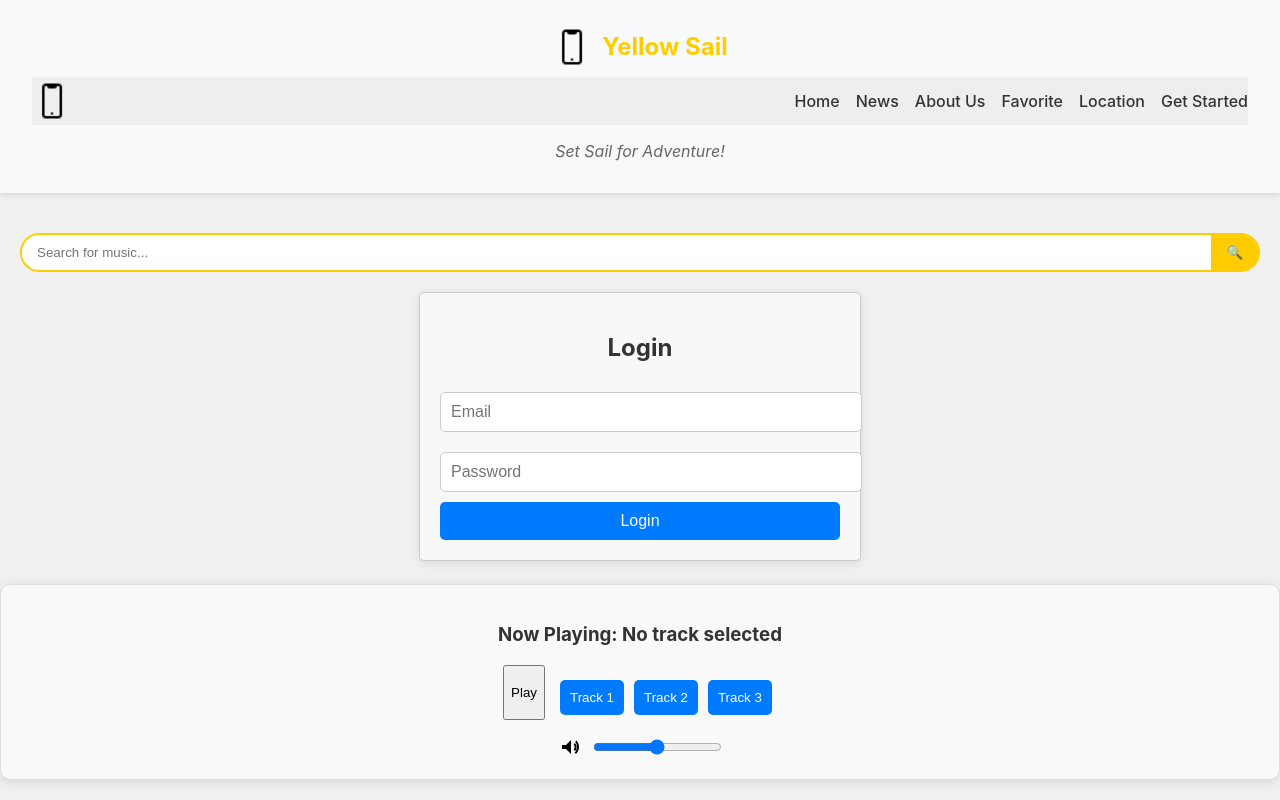
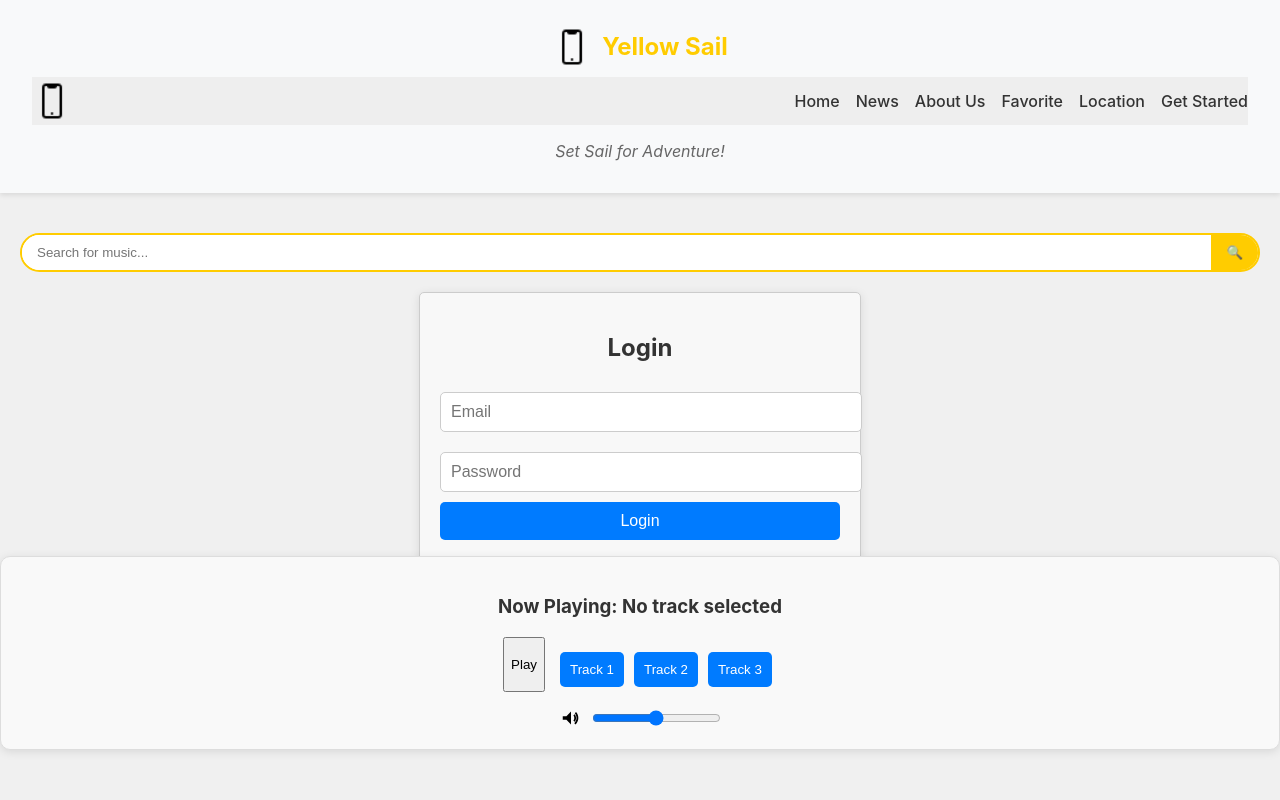
Before and after one commit to karons101/yellow-sail, a React (Create React App) app: page /login in a window 1280 px wide. Shown: the top 800 px of the page. Built offline with nearby package versions, Linux system fonts and the light colour scheme.

Commit message:
Modified Media file

```diff
--- a/src/components/MediaPlayer.css
+++ b/src/components/MediaPlayer.css
@@ -5,7 +5,7 @@
     padding: 20px; /* Padding around the component */
     border: 1px solid #ccc; /* Light border */
     border-radius: 5px; /* Rounded corners */
-    margin: 20px 0; /* Margin above and below the component */
+    margin: 50px 0; /* Margin above and below the component */
 }
 
 .controls {
@@ -36,7 +36,7 @@
 }
 
 .volume-control img {
-    width: 24px; /* Set width for the volume icon */
+    width: 22px; /* Set width for the volume icon */
     margin-right: 10px; /* Space between icon and slider */
 }
 
@@ -49,16 +49,16 @@ input[type="range"] {
 input[type="range"]::-webkit-slider-thumb {
     -webkit-appearance: none; /* Remove default styling */
     appearance: none; /* Remove default styling */
-    width: 15px; /* Width of the thumb */
-    height: 15px; /* Height of the thumb */
+    width: 10px; /* Width of the thumb */
+    height: 10px; /* Height of the thumb */
     background: #007bff; /* Color of the thumb */
     border-radius: 50%; /* Round thumb */
     cursor: pointer; /* Pointer cursor on hover */
 }
 
 input[type="range"]::-moz-range-thumb {
-    width: 15px; /* Width of the thumb */
-    height: 15px; /* Height of the thumb */
+    width: 10px; /* Width of the thumb */
+    height: 10px; /* Height of the thumb */
     background: #007bff; /* Color of the thumb */
     border-radius: 50%; /* Round thumb */
     cursor: pointer; /* Pointer cursor on hover */
```
